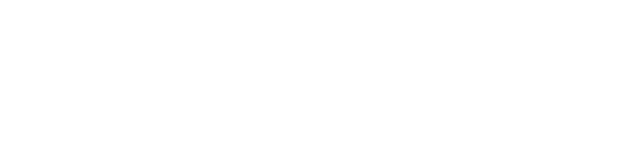
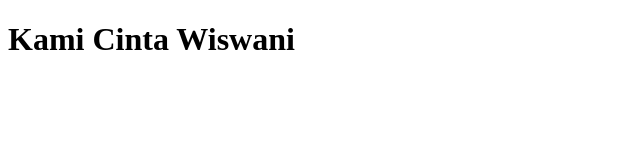
Before and after one commit to aryasadiva/test, a plain HTML site: page index.html in a window 1280 px wide. Shown: the whole page, without its empty margins (0-640 px from the left). Drawn offline with Linux system fonts and the light colour scheme.

Commit message:
Update index.html

```diff
--- a/index.html
+++ b/index.html
@@ -6,6 +6,6 @@
     <title>Web Test Sadiva</title>
 </head>
 <body>
-
+    <h1>Kami Cinta Wiswani</h1>
 </body>
 </html>
```
